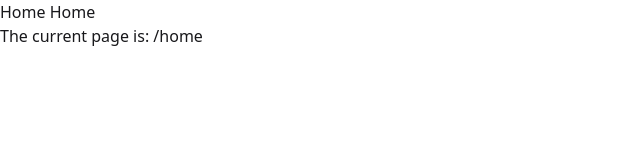
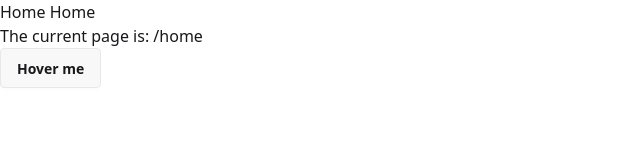
Before and after one commit to skingford/epoch-svweb, a Svelte app: page / in a window 1280 px wide. Both pictures are taken after a click on the button "Go Home". Shown: the top 160 px of the page, without its empty margins (0-640 px from the left). Built offline with nearby package versions, Linux system fonts and the light colour scheme.

Commit message:
feat:tooltip

```diff
--- a/src/pages/home/index.svelte
+++ b/src/pages/home/index.svelte
@@ -7,4 +7,7 @@ const name = "Home"
 <main>
   <div>Home {name}</div>
   <p>The current page is: {$location}</p>
+  <div class="tooltip" data-tip="hello">
+    <button class="btn">Hover me</button>
+  </div>
 </main>
```
